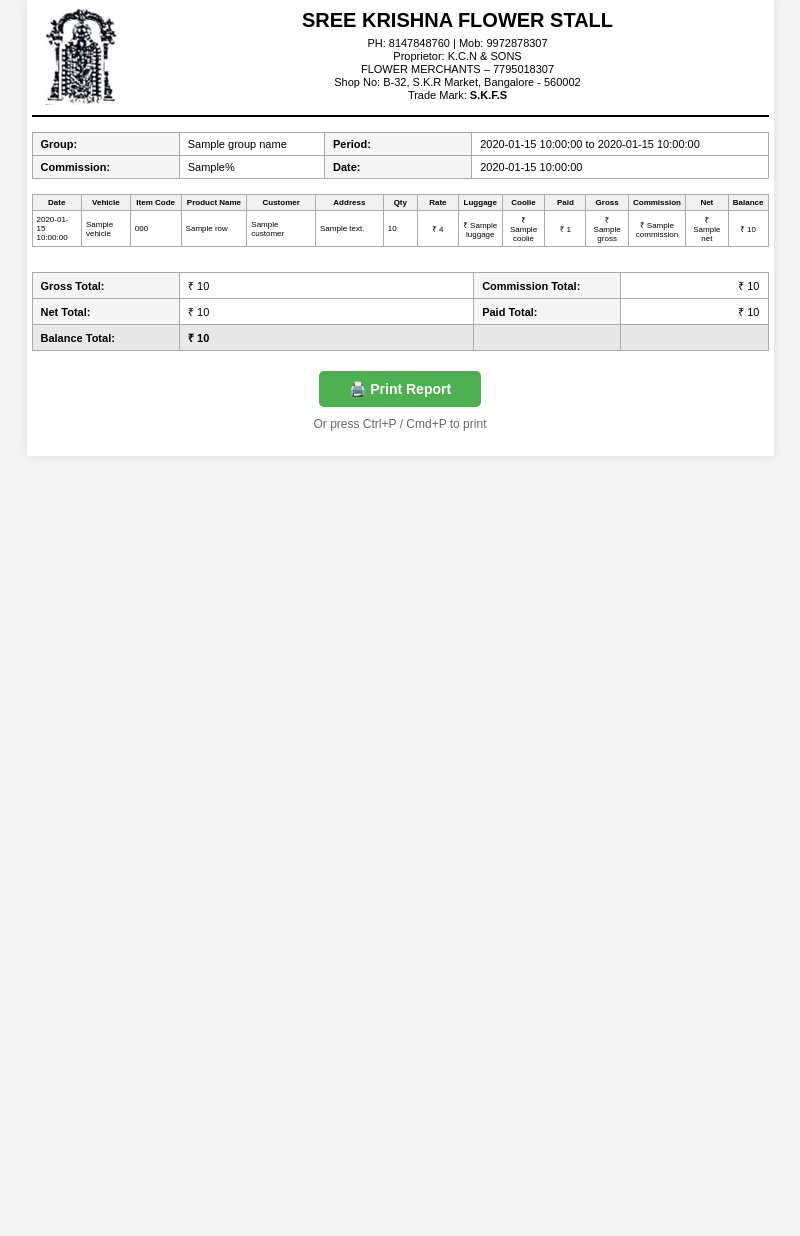
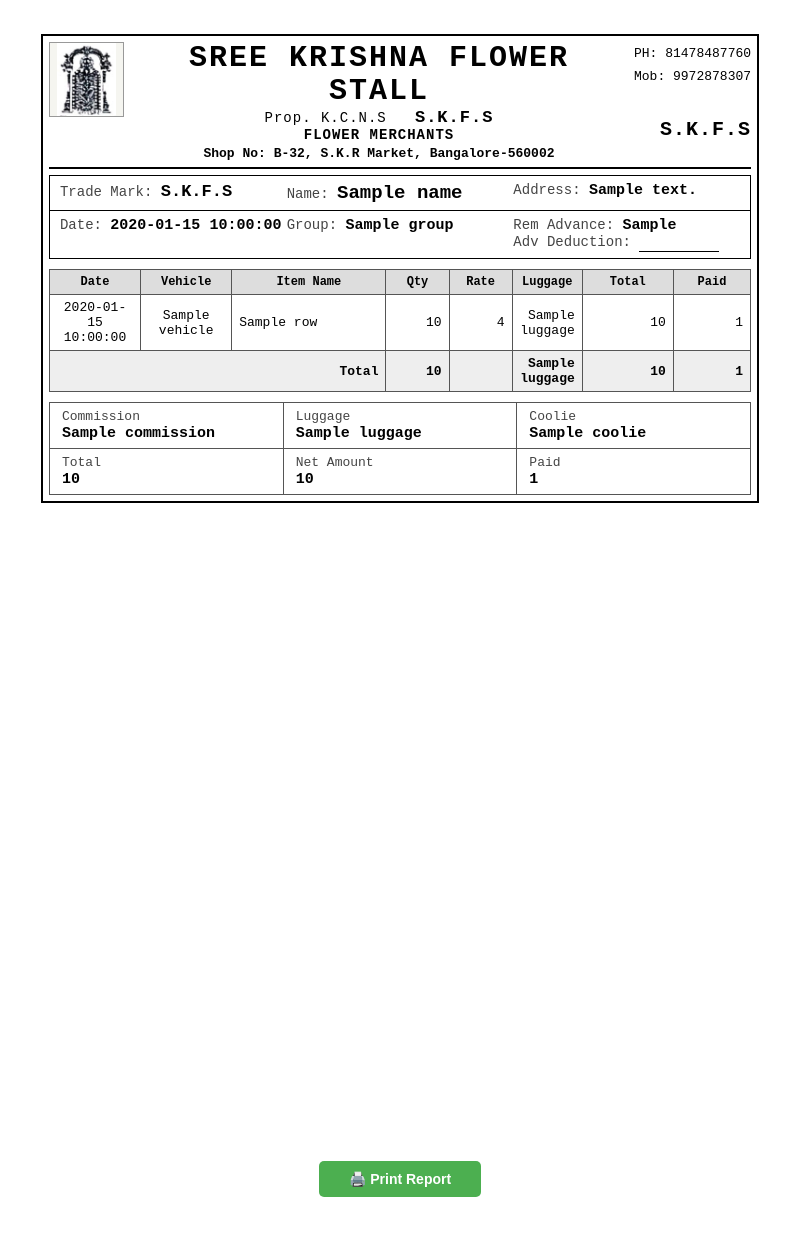
Before and after one commit to beeiai/Flower-Vendor-Saas, a Python web app: template backend/templates/ledger_report.html in a window 1280 px wide. Shown: the whole page, without its empty margins (240-1040 px from the left). Before the commit the page ends 431 px from the top, so only its background shows below. Run offline with Jinja, Linux system fonts and the light colour scheme; the template is opened without the code that fills it: most values are stand-ins (such as "Sample title", 1, 10 or a date in 2020).

Commit message:
Fix printing functionality, update report layout, and UI improvements

```diff
--- a/backend/templates/ledger_report.html
+++ b/backend/templates/ledger_report.html
@@ -2,314 +2,291 @@
 <html lang="en">
 <head>
 <meta charset="UTF-8">
-    <title>Ledger Report</title>
-    <link rel="stylesheet" href="/static/css/print.css">
+<title>SKFS Group Patti Report</title>
 <style>
-        /* A4 page settings */
-        @page {
-            size: A4;
-            margin: 0.5cm;
+  * { margin: 0; padding: 0; box-sizing: border-box; }
+
+  body {
+    font-family: 'Courier New', monospace;
+    background: white;
+    display: flex;
+    flex-direction: column;
+    align-items: center;
+    padding: 5mm;
   }
-        body {
-            text-align: center;
-            font-family: Arial, sans-serif;
-            font-size: 12px;
-            margin: 0;
-            padding: 0;
+
+  /* ── INVOICE PAPER ── */
+  #invoice {
+    width: 200mm;
+    min-height: 297mm;
+    background: white;
+    padding: 4mm 5mm;
+    overflow: hidden;
+    box-sizing: border-box;
   }
-        .page {
-            margin: 0 auto;
-            text-align: left;
-            max-width: 19.5cm;
-            width: 100%;
-            padding: 5px;
+
+  .outer-box {
+    border: 2px solid #000;
+    padding: 6px;
+    overflow: hidden;
+    box-sizing: border-box;
   }
-        /* Hide print button when printing */
-        @media print {
-            .no-print {
-                display: none !important;
+
+  /* ── HEADER ── */
+  .header {
+    display: flex;
+    align-items: flex-start;
+    gap: 8px;
+    border-bottom: 2px solid #000;
+    padding-bottom: 6px;
+    margin-bottom: 6px;
   }
+  .logo-box {
+    width: 75px; height: 75px;
+    border: 1px solid #999;
+    display: flex; align-items: center; justify-content: center;
+    font-size: 11px; color: #666; flex-shrink: 0;
+    background: #f5f5f0;
   }
-        /* Header with photo */
-        .header-container {
-            display: flex;
-            align-items: center;
-            justify-content: center;
-            margin-bottom: 15px;
-            gap: 15px;
-            border-bottom: 2px solid #000;
-            padding-bottom: 10px;
+  .logo-box img { width: 100%; height: 100%; object-fit: contain; }
+  .shop-info { flex: 1; text-align: center; }
+  .shop-name { font-size: 30px; font-weight: 900; letter-spacing: 2px; line-height: 1.1; }
+  .shop-sub  { font-size: 14px; letter-spacing: 1px; }
+  .shop-address { font-size: 13px; margin-top: 3px; font-weight: bold; }
+  .contact-box { text-align: right; font-size: 13px; line-height: 1.8; }
+
+  /* ── META ROWS ── */
+  .info-row {
+    display: grid;
+    grid-template-columns: 1fr 1fr 1fr;
+    font-size: 14px;
+    border: 1px solid #000;
+    padding: 6px 10px;
   }
-        .header-photo {
-            width: 100px;
-            height: 100px;
-            display: flex;
-            align-items: center;
-            justify-content: center;
-            overflow: hidden;
-            flex-shrink: 0;
-        }
-        .header-photo img {
-            width: 100%;
-            height: 100%;
-            object-fit: contain;
-        }
-        .header-content {
-            text-align: center;
-            flex-grow: 1;
-        }
-        .header-content h2 {
-            margin: 0;
-            font-size: 20px;
-            line-height: 1.2;
-            color: #000;
-            font-weight: bold;
-        }
-        .header-content .sub {
-            margin: 5px 0 0 0;
-            font-size: 11px;
-            line-height: 1.2;
-        }
-        /* Report info in 2-column table */
-        .info-table {
+  .info-row + .info-row { border-top: none; margin-bottom: 10px; }
+  .info-label { font-weight: normal; color: #444; }
+  .info-value { font-weight: bold; font-size: 15px; }
+  .info-value-lg { font-weight: 900; font-size: 19px; }
+
+  /* ── TABLE ── */
+  table {
     width: 100%;
     border-collapse: collapse;
-            margin-bottom: 15px;
-            font-size: 11px;
+    font-size: 13px;
+    table-layout: fixed;
   }
-        .info-table td {
-            padding: 5px 8px;
-            border: 1px solid #aaa;
+  thead tr { background: #ddd; }
+  th, td {
+    border: 1px solid #555;
+    padding: 5px 7px;
+    text-align: right;
+    overflow: hidden;
+    word-break: break-word;
   }
-        /* Label cells in info table */
-        .info-table td:nth-child(1),
-        .info-table td:nth-child(3) {
-            font-weight: bold;
-            width: 20%;
-            background-color: #f5f5f5;
+  th { font-weight: bold; text-align: center !important; font-size: 12px; }
+
+  /* Column widths — must total 100% */
+  col.c-date     { width: 13%; }
+  col.c-vehicle  { width: 13%; }
+  col.c-item     { width: 22%; }
+  col.c-qty      { width: 9%;  }
+  col.c-rate     { width: 9%;  }
+  col.c-luggage  { width: 10%; }
+  col.c-total    { width: 13%; }
+  col.c-paid     { width: 11%; }
+
+  td:nth-child(1) { text-align: center; }
+  td:nth-child(2) { text-align: center; }
+  td:nth-child(3) { text-align: left;   }
+
+  tfoot tr { background: #eee; font-weight: bold; }
+  tfoot td  { border: 1px solid #555; padding: 5px 7px; }
+
+  /* ── SUMMARY BOX ── */
+  .summary-box {
+    margin-top: 10px;
+    border: 1px solid #555;
+    font-size: 14px;
+    width: 100%;
+    box-sizing: border-box;
+    overflow: hidden;
   }
-        /* Compact table */
-        .report-table {
+  .summary-row {
+    display: flex;
     width: 100%;
-            border-collapse: collapse;
-            margin: 0 auto 20px auto;
-            font-size: 8px;
+    border-bottom: 1px solid #555;
+    box-sizing: border-box;
   }
-        .report-table th,
-        .report-table td {
-            padding: 3px 4px;
-            border: 1px solid #aaa;
-            text-align: center;
+  .summary-row:last-child { border-bottom: none; }
+  .summary-cell {
+    flex: 1;
+    min-width: 0;
+    padding: 6px 12px;
+    border-right: 1px solid #555;
+    box-sizing: border-box;
   }
-        .report-table th {
-            background-color: #f0f0f0;
-            font-weight: bold;
-            white-space: nowrap;
-            font-size: 8px;
-        }
-        .report-table td {
-            text-align: center;
-            font-size: 8px;
-        }
-        .report-table td:first-child,
-        .report-table td:nth-child(2),
-        .report-table td:nth-child(3),
-        .report-table td:nth-child(4),
-        .report-table td:nth-child(5),
-        .report-table td:nth-child(6),
-        .report-table td:nth-child(7) {
-            text-align: left;
-        }
-        /* Adjust column widths for A4 with new columns (removed phone) */
-        .report-table th:nth-child(1) { width: 7%; }   /* Date */
-        .report-table th:nth-child(2) { width: 7%; }  /* Vehicle */
-        .report-table th:nth-child(3) { width: 7%; }  /* Item Code */
-        .report-table th:nth-child(4) { width: 9%; } /* Product Name */
-        .report-table th:nth-child(5) { width: 10%; } /* Customer */
-        .report-table th:nth-child(6) { width: 10%; } /* Address */
-        .report-table th:nth-child(7) { width: 5%; }  /* Qty */
-        .report-table th:nth-child(8) { width: 6%; }  /* Rate */
-        .report-table th:nth-child(9) { width: 6%; } /* Luggage */
-        .report-table th:nth-child(10) { width: 6%; } /* Coolie */
-        .report-table th:nth-child(11) { width: 6%; } /* Paid */
-        .report-table th:nth-child(12) { width: 6%; } /* Gross */
-        .report-table th:nth-child(13) { width: 6%; } /* Commission */
-        .report-table th:nth-child(14) { width: 6%; } /* Net */
-        .report-table th:nth-child(15) { width: 6%; } /* Balance */
-        /* Group totals in table format */
-        .totals-table {
-            width: 100%;
-            border-collapse: collapse;
-            margin-top: 25px;
-            font-size: 11px;
-        }
-        .totals-table td {
-            padding: 5px 8px;
-            border: 1px solid #aaa;
-        }
-        /* Label cells in totals table */
-        .totals-table td:nth-child(1),
-        .totals-table td:nth-child(3) {
-            font-weight: bold;
-            width: 20%;
-            background-color: #f5f5f5;
-        }
-        .totals-table tr:last-child td {
-            font-weight: bold;
-            background-color: #e8e8e8;
-        }
-        .totals-table td:last-child {
-            text-align: right;
-            width: 20%;
-        }
-        /* Print optimization */
+  .summary-cell:last-child { border-right: none; }
+  .s-label { font-size: 13px; color: #444; display: block; }
+  .s-value { font-weight: 900; font-size: 15px; display: block; margin-top: 1px; word-break: break-word; }
+
   @media print {
-            body {
-                font-size: 11px;
-            }
-            .page {
-                max-width: 100%;
-                padding: 0;
-            }
-            .header-content h2 {
-                font-size: 18px;
-            }
-            .header-content .sub {
-                font-size: 10px;
-            }
-            .report-table {
-                font-size: 7.5px;
-            }
-            .report-table th,
-            .report-table td {
-                font-size: 7.5px;
-            }
+    .no-print { display: none !important; }
+    body { padding: 0; }
+    #invoice { width: 100%; padding: 4mm; }
   }
 </style>
 </head>
 <body>
+<div id="invoice">
+<div class="outer-box">
 
-
-<div class="page">
-
-    <!-- HEADER WITH PHOTO -->
-    <div class="header-container">
-        <div class="header-photo">
+  <!-- HEADER -->
+  <div class="header">
+    <div class="logo-box">
       <img src="{{ url_for('static', filename='images/SKFS_logo.png') }}" alt="S.K.F.S Logo">
     </div>
-        <div class="header-content">
-            <h2>SREE KRISHNA FLOWER STALL</h2>
-            <p class="sub">
-                PH: 8147848760 | Mob: 9972878307<br>
-                Proprietor: K.C.N & SONS <br>
-                FLOWER MERCHANTS – 7795018307<br>
-                Shop No: B-32, S.K.R Market, Bangalore - 560002<br>
-                Trade Mark: <b>S.K.F.S</b>
-            </p>
+    <div class="shop-info">
+      <div class="shop-name">SREE KRISHNA FLOWER STALL</div>
+      <div class="shop-sub">Prop. K.C.N.S &nbsp; <span style="font-size:17px;font-weight:900;">S.K.F.S</span></div>
+      <div class="shop-sub"><strong>FLOWER MERCHANTS</strong></div>
+      <div class="shop-address">Shop No: B-32, S.K.R Market, Bangalore-560002</div>
+    </div>
+    <div class="contact-box">
+      <div>PH: 81478487760</div>
+      <div>Mob: 9972878307</div>
+      <br>
+      <div style="font-size:20px;font-weight:900;letter-spacing:1px;">S.K.F.S</div>
     </div>
   </div>
 
-    <!-- REPORT INFO IN 2-COLUMN TABLE -->
-    <table class="info-table">
-        <tr>
-            <td>Group:</td>
-            <td>{{ group_name }}</td>
-            <td>Period:</td>
-            <td>{{ from_date }} to {{ to_date }}</td>
-        </tr>
-        <tr>
-            <td>Commission:</td>
-            <td>{{ commission_pct }}%</td>
-            <td>Date:</td>
-            <td>{{ current_date }}</td>
-        </tr>
-    </table>
+  <!-- ROW 1: Trade Mark | Name | Address -->
+  <div class="info-row">
+    <div>
+      <span class="info-label">Trade Mark: </span>
+      <span style="font-size:17px;font-weight:900;">S.K.F.S</span>
+    </div>
+    <div>
+      <span class="info-label">Name: </span>
+      <span class="info-value-lg">{{ name }}</span>
+    </div>
+    <div>
+      <span class="info-label">Address: </span>
+      <span class="info-value">{{ address }}</span>
+    </div>
+  </div>
 
-    <!-- TABLE -->
-    <table class="report-table">
+  <!-- ROW 2: Date | Group | Rem Advance + Adv Deduction -->
+  <div class="info-row">
+    <div>
+      <span class="info-label">Date: </span>
+      <span class="info-value">{{ date }}</span>
+    </div>
+    <div>
+      <span class="info-label">Group: </span>
+      <span class="info-value">{{ group }}</span>
+    </div>
+    <div>
+      <div><span class="info-label">Rem Advance: </span><span class="info-value">{{ rem_advance }}</span></div>
+      <div><span class="info-label">Adv Deduction: </span><span class="info-value" style="display:inline-block; min-width:80px; border-bottom:1px solid #000;">&nbsp;</span></div>
+    </div>
+  </div>
+
+  <!-- MAIN TABLE -->
+  <table>
+    <colgroup>
+      <col class="c-date">
+      <col class="c-vehicle">
+      <col class="c-item">
+      <col class="c-qty">
+      <col class="c-rate">
+      <col class="c-luggage">
+      <col class="c-total">
+      <col class="c-paid">
+    </colgroup>
     <thead>
       <tr>
         <th>Date</th>
         <th>Vehicle</th>
-                <th>Item Code</th>
-                <th>Product Name</th>
-                <th>Customer</th>
-                <th>Address</th>
+        <th>Item Name</th>
         <th>Qty</th>
         <th>Rate</th>
         <th>Luggage</th>
-                <th>Coolie</th>
+        <th>Total</th>
         <th>Paid</th>
-                <th>Gross</th>
-                <th>Commission</th>
-                <th>Net</th>
-                <th>Balance</th>
       </tr>
     </thead>
     <tbody>
       {% for row in rows %}
       <tr>
-                <td>{{ row.date }}</td>
-                <td>{{ row.vehicle }}</td>
-                <td>{{ row.item_code }}</td>
-                <td>{{ row.product_name }}</td>
-                <td>{{ row.customer }}</td>
-                <td>{{ row.address }}</td>
-                <td>{{ row.qty }}</td>
-                <td>₹ {{ row.rate }}</td>
-                <td>₹ {{ row.luggage }}</td>
-                <td>₹ {{ row.coolie }}</td>
-                <td>₹ {{ row.paid }}</td>
-                <td>₹ {{ row.gross }}</td>
-                <td>₹ {{ row.commission }}</td>
-                <td>₹ {{ row.net }}</td>
-                <td>₹ {{ row.balance }}</td>
+        <td style="text-align:center;">{{ row.date }}</td>
+        <td style="text-align:center;">{{ row.vehicle }}</td>
+        <td style="text-align:left;">{{ row.item_name }}</td>
+        <td style="text-align:right;">{{ row.qty }}</td>
+        <td style="text-align:right;">{{ row.rate }}</td>
+        <td style="text-align:right;">{{ row.luggage }}</td>
+        <td style="text-align:right;">{{ row.total }}</td>
+        <td style="text-align:right;">{{ row.paid }}</td>
       </tr>
       {% endfor %}
     </tbody>
+    <tfoot>
+      <tr>
+        <td colspan="3" style="text-align:right;">Total</td>
+        <td style="text-align:right;">{{ totals.qty }}</td>
+        <td></td>
+        <td style="text-align:right;">{{ totals.luggage }}</td>
+        <td style="text-align:right;">{{ totals.amount }}</td>
+        <td style="text-align:right;">{{ totals.paid }}</td>
+      </tr>
+    </tfoot>
   </table>
 
-    <!-- GROUP TOTALS IN 2-COLUMN TABLE -->
-    <table class="totals-table">
-        <tr>
-            <td>Gross Total:</td>
-            <td>₹ {{ totals.gross_total }}</td>
-            <td>Commission Total:</td>
-            <td>₹ {{ totals.commission_total }}</td>
-        </tr>
-        <tr>
-            <td>Net Total:</td>
-            <td>₹ {{ totals.net_total }}</td>
-            <td>Paid Total:</td>
-            <td>₹ {{ totals.paid_total }}</td>
-        </tr>
-        <tr>
-            <td><b>Balance Total:</b></td>
-            <td><b>₹ {{ totals.balance_total }}</b></td>
-            <td></td>
-            <td></td>
-        </tr>
-    </table>
-
-    <!-- Print Button (visible only on screen, hidden when printing) -->
-    <div class="no-print" style="text-align: center; margin: 20px 0;">
-        <button onclick="window.print()" style="padding: 10px 30px; font-size: 14px; background-color: #4CAF50; color: white; border: none; border-radius: 5px; cursor: pointer; font-weight: bold;">
-            🖨️ Print Report
-        </button>
-        <p style="margin-top: 10px; color: #666; font-size: 12px;">Or press Ctrl+P / Cmd+P to print</p>
+  <!-- SUMMARY BOX -->
+  <div class="summary-box">
+    <div class="summary-row">
+      <div class="summary-cell">
+        <span class="s-label">Commission</span>
+        <span class="s-value">{{ totals.commission }}</span>
+      </div>
+      <div class="summary-cell">
+        <span class="s-label">Luggage</span>
+        <span class="s-value">{{ totals.luggage }}</span>
+      </div>
+      <div class="summary-cell">
+        <span class="s-label">Coolie</span>
+        <span class="s-value">{{ totals.coolie }}</span>
+      </div>
+    </div>
+    <div class="summary-row">
+      <div class="summary-cell">
+        <span class="s-label">Total</span>
+        <span class="s-value">{{ totals.grand_total }}</span>
+      </div>
+      <div class="summary-cell">
+        <span class="s-label">Net Amount</span>
+        <span class="s-value">{{ totals.net_amount }}</span>
+      </div>
+      <div class="summary-cell">
+        <span class="s-label">Paid</span>
+        <span class="s-value">{{ totals.paid }}</span>
+      </div>
+    </div>
   </div>
 
 </div>
+</div>
+
+<!-- Print Button (hidden when printing) -->
+<div class="no-print" style="text-align:center; margin:20px 0;">
+  <button onclick="window.print()" style="padding:10px 30px; font-size:14px; background-color:#4CAF50; color:white; border:none; border-radius:5px; cursor:pointer; font-weight:bold;">
+    🖨️ Print Report
+  </button>
+</div>
 
 <script>
-    // Auto-trigger print dialog when page loads
   window.addEventListener('load', function() {
-        // Small delay to ensure page is fully rendered
-        setTimeout(function() {
-            window.print();
-        }, 500);
+    setTimeout(function() { window.print(); }, 500);
   });
 </script>
-
 </body>
 </html>
```
Lines whose indentation alone changed are shown as unchanged.
